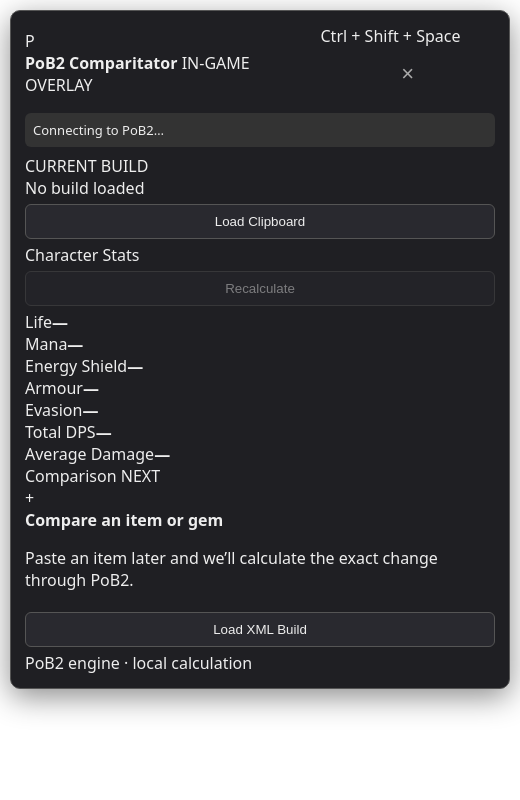
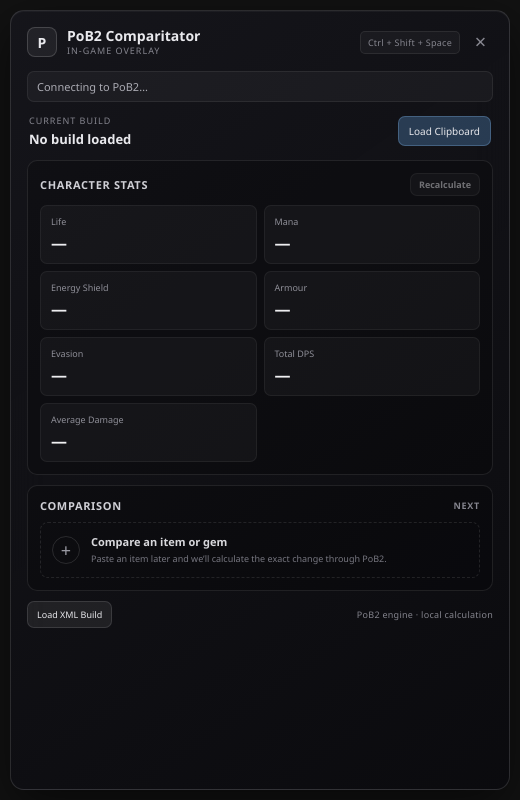
Before and after one commit to robincorn/PoB2-Comparitator, an Electron app: page src/index.html in a window 520 px wide. Drawn offline with Linux system fonts and the light colour scheme; no server answers.

Commit message:
feat: style transparent game overlay

```diff
--- a/src/styles.css
+++ b/src/styles.css
@@ -1,13 +1,267 @@
 * { box-sizing: border-box; }
-html, body { margin: 0; padding: 0; background: transparent; font-family: system-ui, sans-serif; color: #eee; }
-.panel { margin: 10px; padding: 14px; border: 1px solid #555; border-radius: 10px; background: rgba(18, 18, 22, 0.94); box-shadow: 0 8px 30px rgba(0,0,0,.45); }
-.titlebar { display: flex; justify-content: space-between; align-items: center; margin-bottom: 12px; }
-#close { border: 0; background: transparent; color: #aaa; font-size: 22px; cursor: pointer; }
-button { width: 100%; margin: 5px 0; padding: 9px; border: 1px solid #555; border-radius: 6px; background: #29292f; color: #eee; cursor: pointer; }
-button:hover { background: #36363e; }
-button:disabled { opacity: .45; cursor: default; }
-.status { padding: 8px; border-radius: 6px; margin-bottom: 8px; background: #333; font-size: 13px; }
-.status.ok { background: #173d27; }
-.status.error { background: #4a2020; }
-.muted { color: #999; font-size: 11px; margin: 7px 0; overflow: hidden; text-overflow: ellipsis; white-space: nowrap; }
-pre { min-height: 90px; max-height: 150px; overflow: auto; margin: 8px 0 0; padding: 8px; background: #111; border-radius: 5px; font-size: 11px; }
+
+:root {
+  color-scheme: dark;
+  font-family: "Segoe UI", system-ui, sans-serif;
+}
+
+html, body {
+  margin: 0;
+  padding: 0;
+  min-height: 100%;
+  background: transparent;
+  color: #e9e9ed;
+}
+
+body {
+  overflow: hidden;
+}
+
+.panel {
+  min-height: calc(100vh - 20px);
+  margin: 10px;
+  padding: 16px;
+  border: 1px solid rgba(255, 255, 255, .13);
+  border-radius: 14px;
+  background: linear-gradient(145deg, rgba(22, 22, 28, .91), rgba(10, 10, 14, .86));
+  box-shadow: 0 16px 50px rgba(0, 0, 0, .55), inset 0 1px rgba(255, 255, 255, .04);
+  backdrop-filter: blur(18px);
+}
+
+.titlebar {
+  display: flex;
+  justify-content: space-between;
+  align-items: center;
+  margin-bottom: 14px;
+  -webkit-app-region: drag;
+  user-select: none;
+}
+
+.brand {
+  display: flex;
+  align-items: center;
+  gap: 10px;
+}
+
+.brand-mark {
+  display: grid;
+  place-items: center;
+  width: 30px;
+  height: 30px;
+  border: 1px solid rgba(255, 255, 255, .16);
+  border-radius: 8px;
+  background: rgba(255, 255, 255, .06);
+  font-size: 14px;
+  font-weight: 800;
+}
+
+.brand strong,
+.brand span {
+  display: block;
+}
+
+.brand strong {
+  font-size: 14px;
+  line-height: 16px;
+}
+
+.brand span,
+.eyebrow,
+.coming,
+.hotkey,
+.footer span {
+  color: #85858e;
+  font-size: 9px;
+  letter-spacing: .11em;
+}
+
+.title-actions {
+  display: flex;
+  align-items: center;
+  gap: 8px;
+  -webkit-app-region: no-drag;
+}
+
+.hotkey {
+  padding: 4px 7px;
+  border: 1px solid rgba(255, 255, 255, .08);
+  border-radius: 5px;
+  background: rgba(255, 255, 255, .035);
+  letter-spacing: .03em;
+}
+
+#close {
+  width: 25px;
+  height: 25px;
+  margin: 0;
+  padding: 0;
+  border: 0;
+  background: transparent;
+  color: #888891;
+  font-size: 20px;
+  line-height: 20px;
+  cursor: pointer;
+}
+
+#close:hover { color: #fff; }
+
+.status {
+  padding: 7px 9px;
+  margin-bottom: 12px;
+  border: 1px solid rgba(255, 255, 255, .07);
+  border-radius: 7px;
+  background: rgba(255, 255, 255, .04);
+  color: #aaaab2;
+  font-size: 11px;
+}
+
+.status.ok {
+  border-color: rgba(67, 180, 111, .2);
+  background: rgba(30, 105, 61, .28);
+  color: #a9e5bc;
+}
+
+.status.error {
+  border-color: rgba(210, 70, 70, .25);
+  background: rgba(115, 30, 30, .3);
+  color: #ffb2b2;
+}
+
+.build-header,
+.section-title,
+.footer {
+  display: flex;
+  align-items: center;
+  justify-content: space-between;
+}
+
+.build-header { margin: 4px 2px 12px; }
+
+.eyebrow { display: block; margin-bottom: 3px; }
+
+.build-name {
+  max-width: 310px;
+  overflow: hidden;
+  text-overflow: ellipsis;
+  white-space: nowrap;
+  font-size: 13px;
+  font-weight: 600;
+}
+
+button {
+  border: 1px solid rgba(255, 255, 255, .12);
+  border-radius: 7px;
+  background: rgba(255, 255, 255, .07);
+  color: #e8e8ec;
+  cursor: pointer;
+  font: inherit;
+  transition: background .12s, border-color .12s, transform .12s;
+}
+
+button:hover {
+  border-color: rgba(255, 255, 255, .2);
+  background: rgba(255, 255, 255, .11);
+}
+
+button:active { transform: translateY(1px); }
+button:disabled { opacity: .45; cursor: default; transform: none; }
+
+button.primary {
+  background: rgba(74, 119, 166, .42);
+  border-color: rgba(120, 165, 215, .35);
+}
+
+button.small {
+  width: auto;
+  margin: 0;
+  padding: 7px 10px;
+  font-size: 10px;
+}
+
+.stats-card,
+.compare-card {
+  margin-top: 10px;
+  padding: 12px;
+  border: 1px solid rgba(255, 255, 255, .09);
+  border-radius: 10px;
+  background: rgba(0, 0, 0, .2);
+}
+
+.section-title {
+  margin-bottom: 9px;
+  color: #cfcfd5;
+  font-size: 11px;
+  font-weight: 700;
+  letter-spacing: .06em;
+  text-transform: uppercase;
+}
+
+.section-title button {
+  width: auto;
+  margin: 0;
+  padding: 4px 8px;
+  font-size: 9px;
+}
+
+.coming { letter-spacing: .08em; }
+
+.stats-grid {
+  display: grid;
+  grid-template-columns: repeat(2, minmax(0, 1fr));
+  gap: 7px;
+}
+
+.stat {
+  min-height: 53px;
+  padding: 9px 10px;
+  border: 1px solid rgba(255, 255, 255, .055);
+  border-radius: 7px;
+  background: rgba(255, 255, 255, .035);
+}
+
+.stat span,
+.stat strong { display: block; }
+.stat span { color: #8f8f98; font-size: 9px; }
+.stat strong { margin-top: 4px; color: #ededf0; font-size: 16px; font-weight: 650; }
+.stat.highlight strong { color: #f1f1f3; }
+
+.compare-placeholder {
+  display: flex;
+  align-items: center;
+  gap: 11px;
+  padding: 11px;
+  border: 1px dashed rgba(255, 255, 255, .1);
+  border-radius: 8px;
+  color: #b9b9c0;
+}
+
+.compare-icon {
+  display: grid;
+  flex: 0 0 auto;
+  place-items: center;
+  width: 28px;
+  height: 28px;
+  border: 1px solid rgba(255, 255, 255, .12);
+  border-radius: 50%;
+  color: #9b9ba4;
+  font-size: 18px;
+}
+
+.compare-placeholder strong { display: block; font-size: 11px; color: #d8d8dc; }
+.compare-placeholder p { margin: 3px 0 0; color: #777780; font-size: 9px; line-height: 14px; }
+
+.footer {
+  margin-top: 10px;
+  gap: 10px;
+}
+
+.footer button {
+  width: auto;
+  margin: 0;
+  padding: 6px 9px;
+  font-size: 9px;
+}
+
+.footer span { letter-spacing: .03em; }
+
+pre { display: none; }
```
